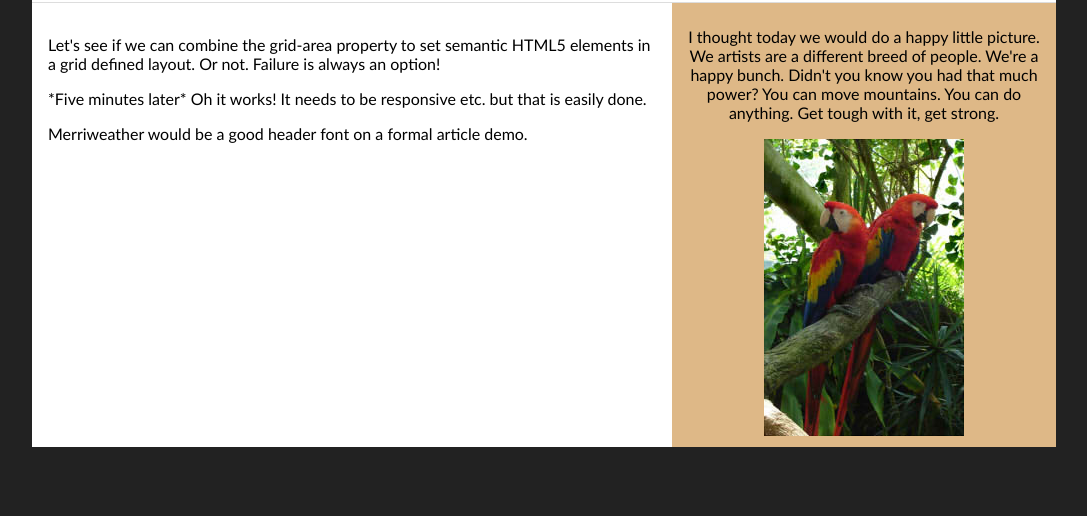
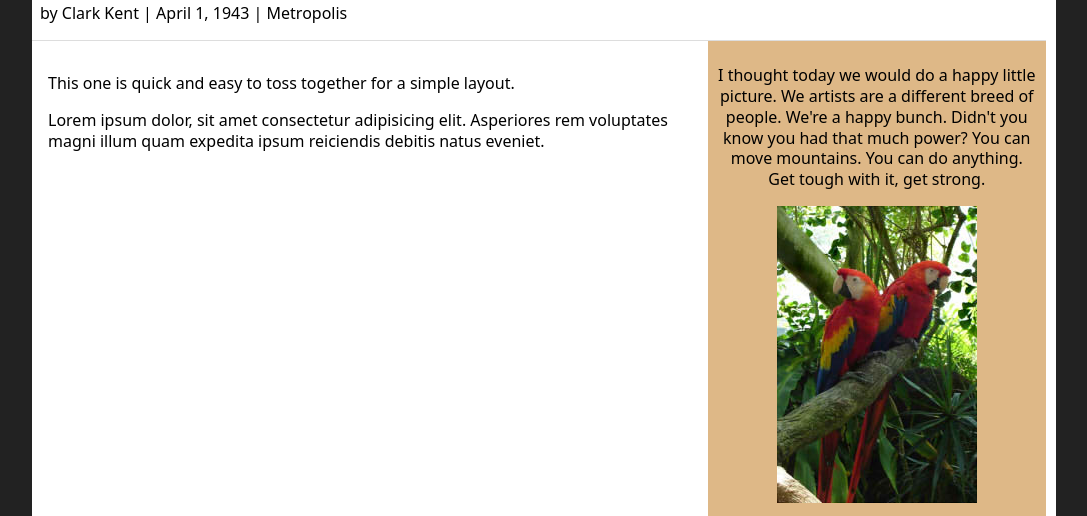
Before and after one commit to bgthomasson/dev, a plain HTML site: page grid.html in a window 1280 px wide. Shown: the part 730-1246 px from the top of the page, without its empty margins (96-1183 px from the left). Before the commit the page ends 1177 px from the top, so only its background shows below. Drawn offline with Linux system fonts and the light colour scheme.

Commit message:
playing with grid

```diff
--- a/css/grid.css
+++ b/css/grid.css
@@ -1,13 +1,13 @@
-/* generic stuff ----------------------------------------------------------- */
+/* generic stuff ------------------------------------------------------------ */
 
 html {
     font-size: 1rem;
-    line-height: 1.2;
+    line-height: 1.3;
 }
 
 body {
     background-color: #222;
-    font-family: 'Source Sans Pro', Candara, sans-serif;
+    font-family: 'Noto Sans', Candara, sans-serif;
     margin: 0;
     padding: 0;
 }
@@ -18,7 +18,7 @@ h2 {
     text-align: center;
 }
 
-@media only screen and (min-width: 700px){
+@media screen and (min-width: 64em){
     main {
         margin: 0 auto;
         width: 80vw;
@@ -26,13 +26,13 @@ h2 {
 }
 
 
-/* TEST ONE */
+/* TEST ONE ----------------------------------------------------------------- */
 
 .grid-3 {
     background-color: #5a93bd;
 }
 
-@media only screen and (min-width: 700px){
+@media screen and (min-width: 64em){
     .grid-3 {
         display: grid;
         grid-template-columns: repeat(3, 1fr);
@@ -71,20 +71,16 @@ h2 {
     grid-row: 4;
 }
 
-/* TEST TWO ---------------------------------------------------------------- */
+/* TEST TWO ----------------------------------------------------------------- */
 
 .grid-news {
     background-color: #fff;
-    display: grid;
-    grid-template-areas:
-        "header"
-        "content"
-        "aside";
 }
 
-@media only screen and (min-width: 64em){
+@media screen and (min-width: 64em){
     .grid-news{
-        grid-template-columns: 40em 24em;
+        display: grid;
+        grid-template-columns: 66% 33%;
         grid-template-areas:
             "header header"
             "content aside";
--- a/css/shop-grid.css
+++ b/css/shop-grid.css
@@ -27,7 +27,7 @@ body {
 @media screen and (min-width: 800px) {
     body {
         font-size: 1.1em;
-        line-height: 1.3;
+        line-height: 1.4;
     }
 }
 
--- a/grid.html
+++ b/grid.html
@@ -10,7 +10,8 @@
     <div class="grid-3">
         <h2 class="a">GRID test- line based placement</h2>
         <div class="box b">
-            <strong>This will only work on Firefox 52 and Chrome 57!</strong>
+            <h3>This will only work on the latest Chrome, Safari, Firefox, and Edge</h3>
+            <p>I'm using background colors to visualize the box layout here.</p>
         </div>
 
         <div class="box c">
@@ -45,15 +46,12 @@
         </header>
 
         <article class="content">
-            <p>Let's see if we can combine the grid-area property to set
-            semantic HTML5 elements in a grid defined layout. Or not.
-            Failure is always an option!</p>
             <p>
-            *Five minutes later* Oh it works! It needs to be responsive etc.
-            but that is easily done.
+                This one is quick and easy to toss together for a simple layout.
             </p>
             <p>
-            Merriweather would be a good header font on a formal article demo.
+                Lorem ipsum dolor, sit amet consectetur adipisicing elit.
+                Asperiores rem voluptates magni illum quam expedita ipsum reiciendis debitis natus eveniet.
             </p>
         </article>
 
```
